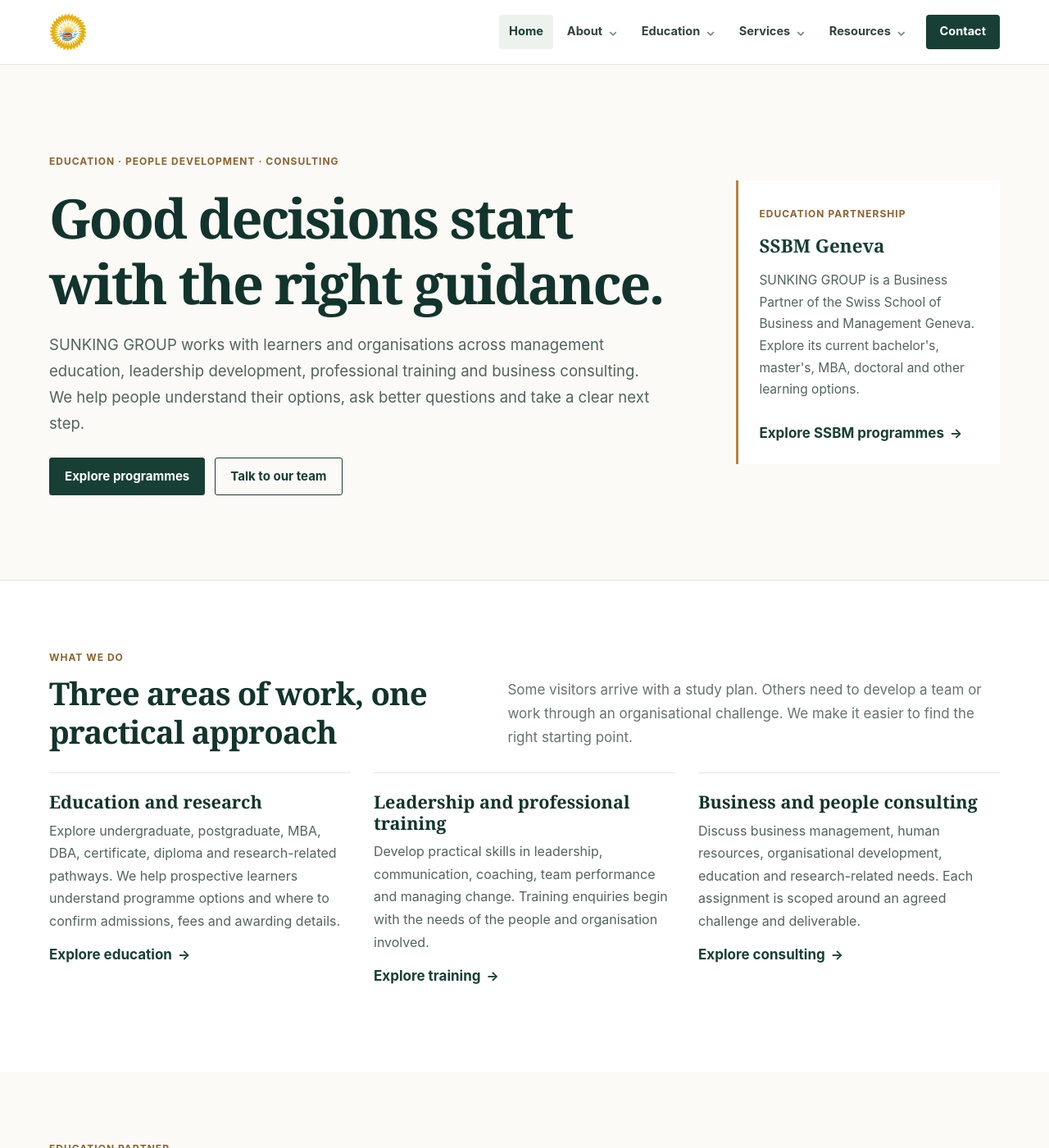
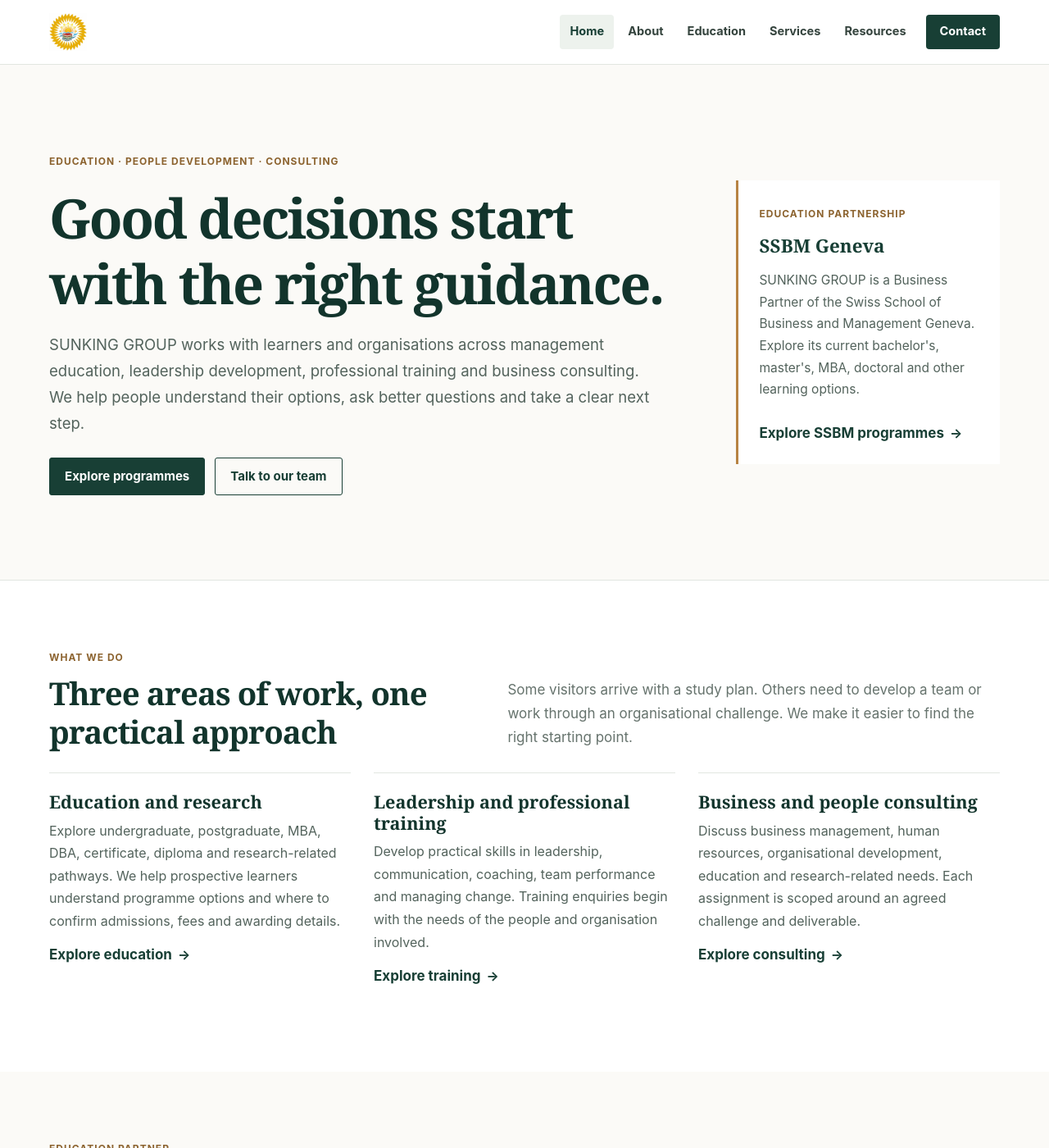
Before and after one commit to MYG-1107/SUNKING-GROUP, a Jekyll site: the page built from index.html, in a window 1280 px wide and 1400 px high. Shown: the whole window at 82% size. Built offline with Jekyll 4.4.1, drawn with Linux system fonts in a browser that asks for light colours.

Commit message:
Remove visible dropdown chevron from primary navigation

```diff
--- a/assets/site.css
+++ b/assets/site.css
@@ -62,7 +62,7 @@ strong { color: inherit; }
   text-decoration: none; white-space: nowrap; cursor: pointer; list-style: none;
 }
 .nav-group > summary::-webkit-details-marker { display: none; }
-.nav-group > summary::after { content: "⌄"; margin-left: 7px; color: #78847d; font-size: .9rem; }
+.nav-group > summary::after { content: none; }
 .nav > a:hover, .nav-group > summary:hover, .nav-group[open] > summary, .nav-group.is-current > summary,
 .nav > a[aria-current="page"] { background: var(--green-soft); color: var(--green); }
 .nav-group { position: relative; }
```
